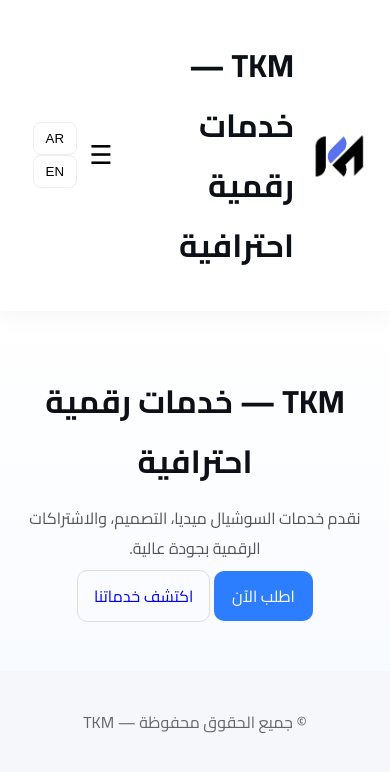
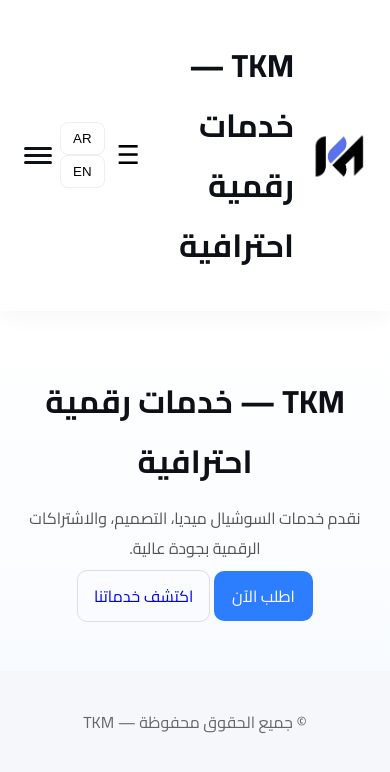
Before and after one commit to tkm-services/website., a plain HTML site: page index.html in a window 390 px wide. Drawn offline with Linux system fonts and the light colour scheme.

Commit message:
Update index.html

```diff
--- a/index.html
+++ b/index.html
@@ -24,11 +24,15 @@
       <li><a data-key="nav_contact" href="contact.html">تواصل</a></li>
     </ul>
   </nav>
-
   <div class="lang-switcher">
     <button onclick="setLang('ar')">AR</button>
     <button onclick="setLang('en')">EN</button>
   </div>
+  <div class="hamburger" onclick="toggleMenu()">
+  <span></span>
+  <span></span>
+  <span></span>
+</div>
 </header><section class="hero">
   <h2 data-key="hero_title">TKM — خدمات رقمية احترافية</h2>
   <p data-key="hero_desc">نقدم خدمات السوشيال ميديا، التصميم، والاشتراكات الرقمية بجودة عالية.</p>  <div class="hero-cta">
```
